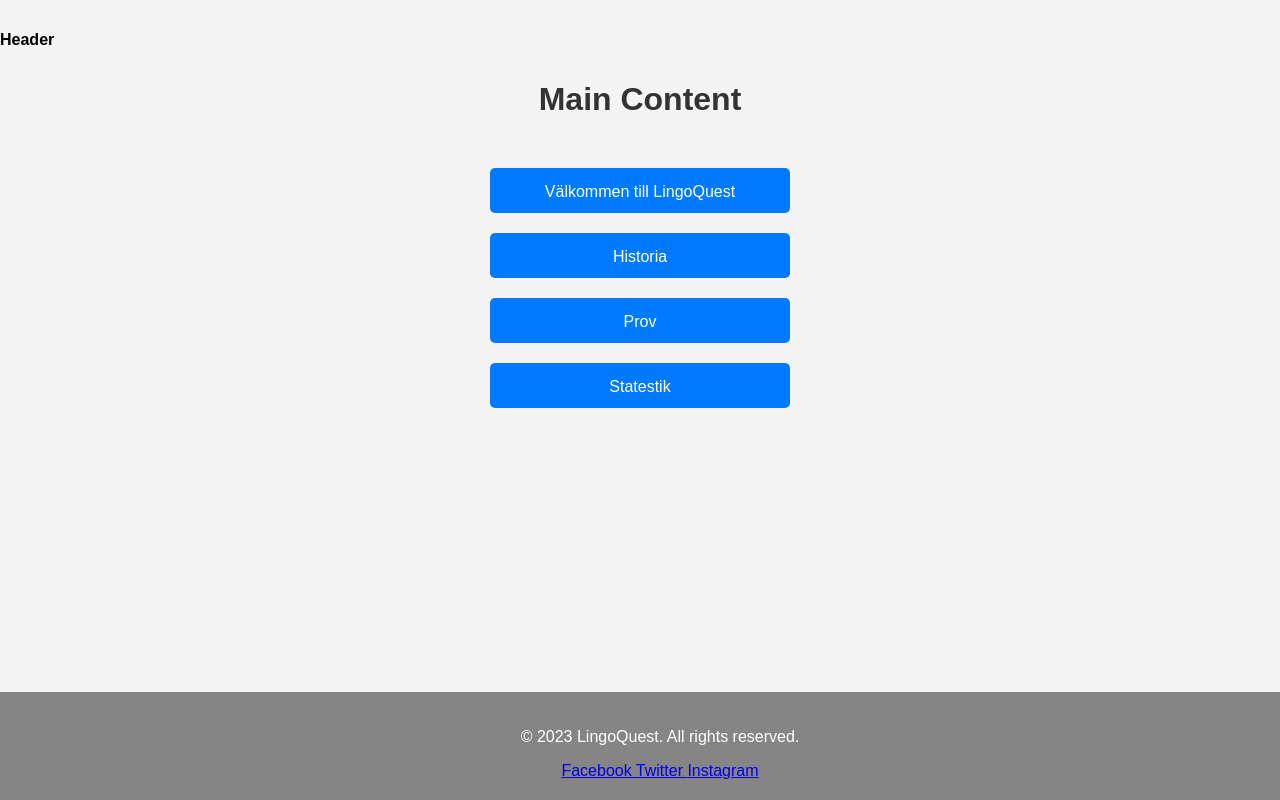
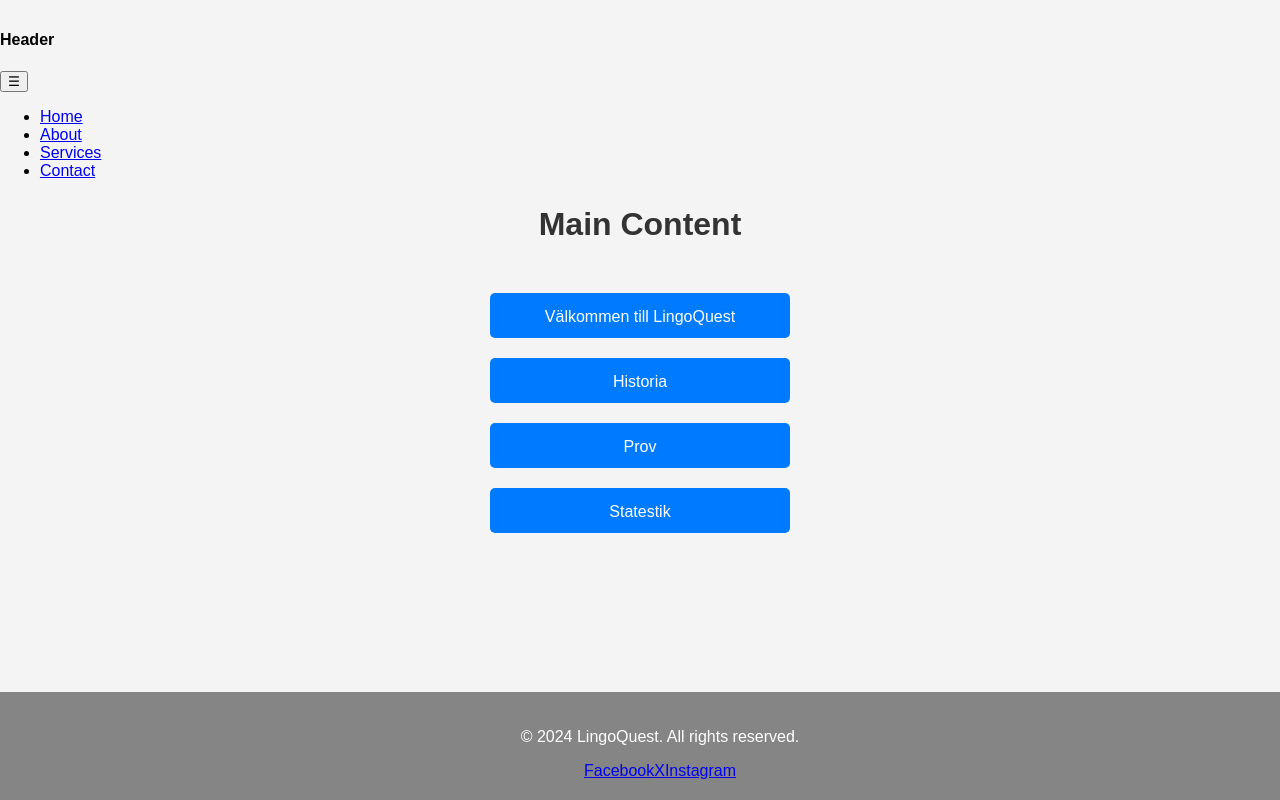
Before and after one commit to KekoH1/LingoQuest, a React (Create React App) app in the folder lingoquest-web/: page / in a window 1280 px wide. Built offline with nearby package versions, Linux system fonts and the light colour scheme.

Commit message:
nav bar och hamburgarmeny påbörjan

```diff
--- a/lingoquest-web/public/index.html
+++ b/lingoquest-web/public/index.html
@@ -9,7 +9,7 @@
       name="description"
       content="Web site created using create-react-app"
     />
-    <link rel="apple-touch-icon" href="%PUBLIC_URL%/logo192.png" />
+    <link rel="apple-touch-icon" href="language.png" />
     <!--
       manifest.json provides metadata used when your web app is installed on a
       user's mobile device or desktop. See https://developers.google.com/web/fundamentals/web-app-manifest/
@@ -24,7 +24,7 @@
       work correctly both with client-side routing and a non-root public URL.
       Learn how to configure a non-root public URL by running `npm run build`.
     -->
-    <title>React App</title>
+    <title>LingoQuest</title>
   </head>
   <body>
     <noscript>You need to enable JavaScript to run this app.</noscript>
--- a/lingoquest-web/src/pages/home.js
+++ b/lingoquest-web/src/pages/home.js
@@ -1,15 +1,31 @@
-import React from 'react'
+import React, { useState } from 'react';
 
-function home() {
+function Home() {
+    const [isOpen, setIsOpen] = useState(false);
+    const toggleMenu = () => {
+        setIsOpen(!isOpen);
+    };
+
     return (
         <div>
             <header>
                 <h4>Header</h4>
+                <nav className={`navbar ${isOpen ? 'open' : ''}`}>
+                    <button className="hamburger" onClick={toggleMenu}>
+                        &#9776;
+                    </button>
+                    <ul className={`nav-links ${isOpen ? 'show' : ''}`}>
+                        <li><a href="#home">Home</a></li>
+                        <li><a href="#about">About</a></li>
+                        <li><a href="#services">Services</a></li>
+                        <li><a href="#contact">Contact</a></li>
+                    </ul>
+                </nav>
             </header>
             <main>
                 <h2>Main Content</h2>
 
-        <div class="button-container" id="menubuttons">
+                <div className="button-container" id="menubuttons">
                     <button>Välkommen till LingoQuest</button>
                     <button>Historia</button>
                     <button>Prov</button>
@@ -18,18 +34,17 @@ function home() {
             </main>
 
             <footer>
-    <div class="footer-content">
-        <p>&copy; 2023 LingoQuest. All rights reserved.</p>
-        <div class="social-media">
-            <a href="https://www.facebook.com" target="_blank" rel="noopener noreferrer">Facebook </a>
-            <a href="https://www.twitter.com" target="_blank" rel="noopener noreferrer"> Twitter </a>
-            <a href="https://www.instagram.com" target="_blank" rel="noopener noreferrer"> Instagram</a>
+                <div className="footer-content">
+                    <p>&copy; 2024 LingoQuest. All rights reserved.</p>
+                    <div className="social-media">
+                        <a href="https://www.facebook.com" target="_blank" rel="noopener noreferrer">Facebook</a>
+                        <a href="https://www.x.com" target="_blank" rel="noopener noreferrer">X</a>
+                        <a href="https://www.instagram.com" target="_blank" rel="noopener noreferrer">Instagram</a>
                     </div>
                 </div>
             </footer>
-
         </div>
-  )
+    );
 }
 
-export default home
+export default Home;
```
Also changed, not shown: lingoquest-web/public/language.png (added). Lines whose indentation alone changed are shown as unchanged.
